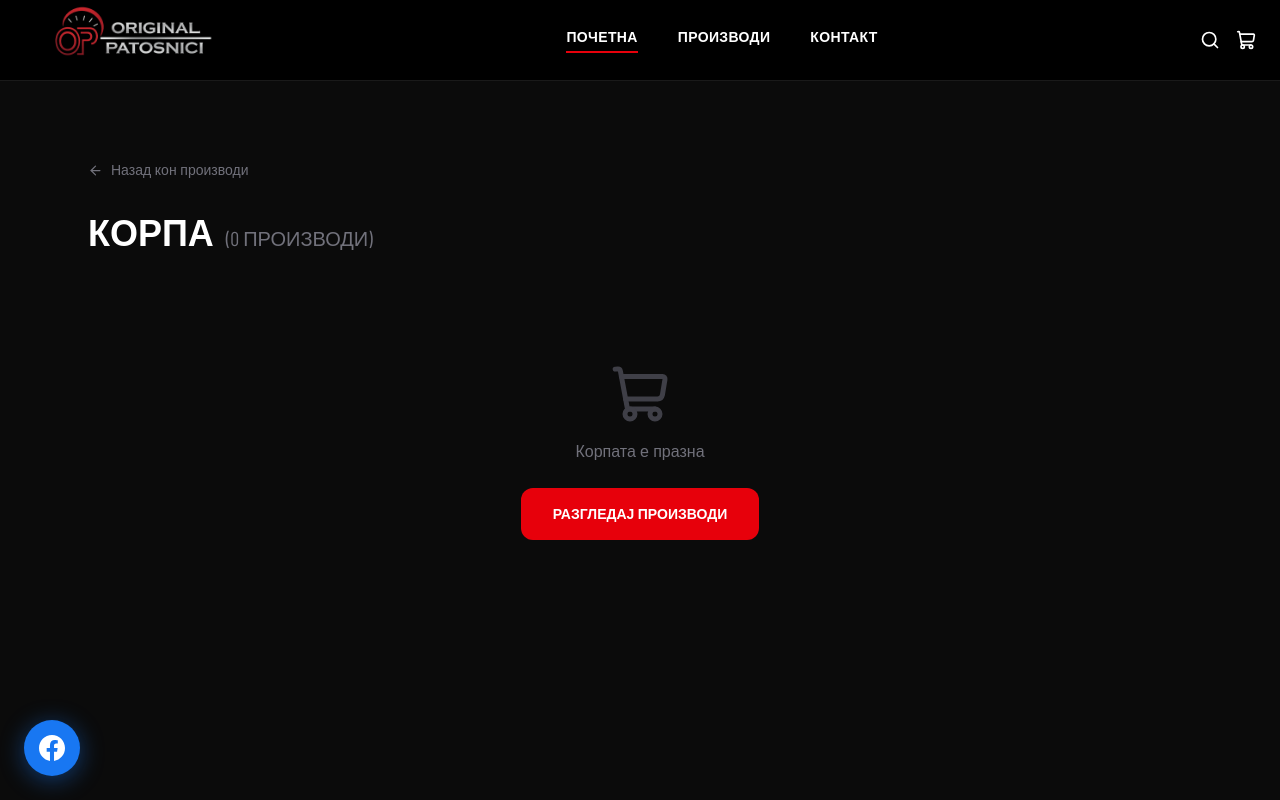
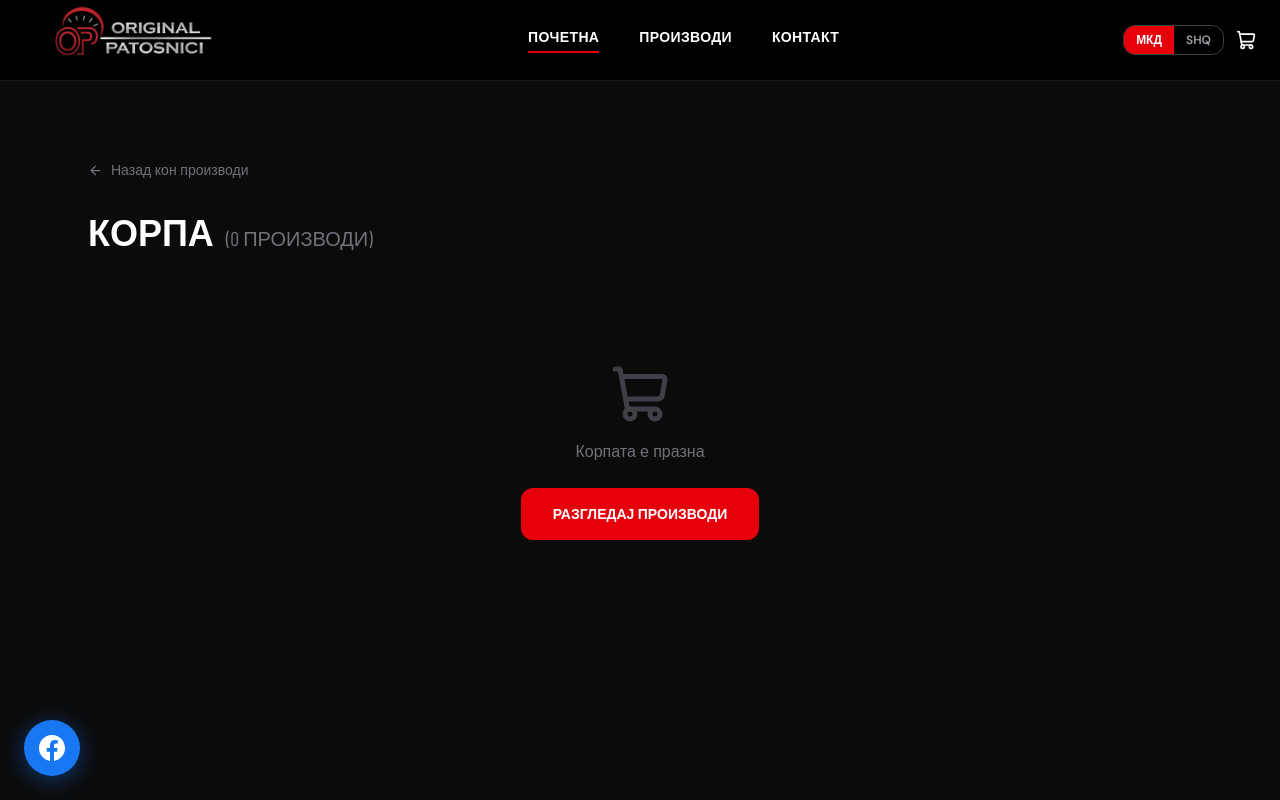
Before and after one commit to ademosky/patosnici-web, a Next.js app: page /cart in a window 1280 px wide. Shown: the top 800 px of the page. Built offline with nearby package versions, Linux system fonts and the light colour scheme; a web font is replaced by a local one.

Commit message:
Header: add MKD/SHQ language switcher

```diff
--- a/src/app/components/Header.tsx
+++ b/src/app/components/Header.tsx
@@ -2,49 +2,50 @@
 
 import Image from "next/image";
 import Link from "next/link";
-import { Search, ShoppingCart, Menu, X } from "lucide-react";
+import { ShoppingCart, Menu, X } from "lucide-react";
 import { useState } from "react";
 import { useCart } from "../context/CartContext";
+import { useLanguage } from "../context/LanguageContext";
 
 export default function Header() {
   const [mobileOpen, setMobileOpen] = useState(false);
   const { total } = useCart();
+  const { lang, setLang, t } = useLanguage();
 
   return (
     <header className="fixed top-0 left-0 z-50 w-full border-b border-white/10 bg-black/95 backdrop-blur">
       <div className="mx-auto flex h-20 max-w-7xl items-center justify-between px-6">
 
         <Link href="/" className="flex-shrink-0">
-          <Image
-            src="/images/logo.png"
-            alt="Original Patosnici"
-            width={300}
-            height={100}
-            priority
-            className="h-auto w-[220px]"
-          />
+          <Image src="/images/logo.png" alt="Original Patosnici" width={300} height={100} priority className="h-auto w-[220px]" />
         </Link>
 
         {/* Desktop nav */}
         <nav className="hidden gap-10 text-sm font-semibold uppercase tracking-wide text-white md:flex">
-          <Link href="/" className="border-b-2 border-red-600 pb-1 text-white">
-            Почетна
-          </Link>
-          <Link href="/products" className="transition hover:text-red-500">
-            Производи
-          </Link>
-          <Link href="/contact" className="transition hover:text-red-500">
-            Контакт
-          </Link>
+          <Link href="/" className="border-b-2 border-red-600 pb-1 text-white">{t("nav_home")}</Link>
+          <Link href="/products" className="transition hover:text-red-500">{t("nav_products")}</Link>
+          <Link href="/contact" className="transition hover:text-red-500">{t("nav_contact")}</Link>
         </nav>
 
-        {/* Icons */}
-        <div className="flex items-center gap-4 text-white">
-          <Link href="/products">
-            <Search className="cursor-pointer transition hover:text-red-500" size={20} />
-          </Link>
+        <div className="flex items-center gap-3 text-white">
 
-          {/* Cart icon with count */}
+          {/* Language switcher */}
+          <div className="hidden items-center overflow-hidden rounded-xl border border-zinc-700 md:flex">
+            <button
+              onClick={() => setLang("mk")}
+              className={`px-3 py-1.5 text-xs font-bold uppercase transition ${lang === "mk" ? "bg-red-600 text-white" : "text-zinc-400 hover:text-white"}`}
+            >
+              МКД
+            </button>
+            <button
+              onClick={() => setLang("sq")}
+              className={`px-3 py-1.5 text-xs font-bold uppercase transition ${lang === "sq" ? "bg-red-600 text-white" : "text-zinc-400 hover:text-white"}`}
+            >
+              SHQ
+            </button>
+          </div>
+
+          {/* Cart */}
           <Link href="/cart" className="relative">
             <ShoppingCart className="cursor-pointer transition hover:text-red-500" size={20} />
             {total > 0 && (
@@ -55,26 +56,27 @@ export default function Header() {
           </Link>
 
           {/* Mobile burger */}
-          <button
-            className="md:hidden"
-            onClick={() => setMobileOpen(!mobileOpen)}
-          >
+          <button className="md:hidden" onClick={() => setMobileOpen(!mobileOpen)}>
             {mobileOpen ? <X size={22} /> : <Menu size={22} />}
           </button>
         </div>
-
       </div>
 
       {/* Mobile menu */}
       {mobileOpen && (
         <div className="border-t border-zinc-800 bg-black px-6 py-6 md:hidden">
           <nav className="flex flex-col gap-5 text-sm font-semibold uppercase tracking-wide text-white">
-            <Link href="/" onClick={() => setMobileOpen(false)}>Почетна</Link>
-            <Link href="/products" onClick={() => setMobileOpen(false)} className="hover:text-red-500">Производи</Link>
-            <Link href="/contact" onClick={() => setMobileOpen(false)} className="hover:text-red-500">Контакт</Link>
+            <Link href="/" onClick={() => setMobileOpen(false)}>{t("nav_home")}</Link>
+            <Link href="/products" onClick={() => setMobileOpen(false)} className="hover:text-red-500">{t("nav_products")}</Link>
+            <Link href="/contact" onClick={() => setMobileOpen(false)} className="hover:text-red-500">{t("nav_contact")}</Link>
             <Link href="/cart" onClick={() => setMobileOpen(false)} className="flex items-center gap-2 hover:text-red-500">
-              Корпа {total > 0 && <span className="rounded-full bg-red-600 px-2 py-0.5 text-xs">{total}</span>}
+              {t("nav_cart")} {total > 0 && <span className="rounded-full bg-red-600 px-2 py-0.5 text-xs">{total}</span>}
             </Link>
+            {/* Mobile language switcher */}
+            <div className="flex gap-2 pt-2 border-t border-zinc-800">
+              <button onClick={() => setLang("mk")} className={`rounded-lg px-4 py-2 text-xs font-bold uppercase ${lang === "mk" ? "bg-red-600" : "border border-zinc-700 text-zinc-400"}`}>МКД</button>
+              <button onClick={() => setLang("sq")} className={`rounded-lg px-4 py-2 text-xs font-bold uppercase ${lang === "sq" ? "bg-red-600" : "border border-zinc-700 text-zinc-400"}`}>SHQ</button>
+            </div>
           </nav>
         </div>
       )}
```
